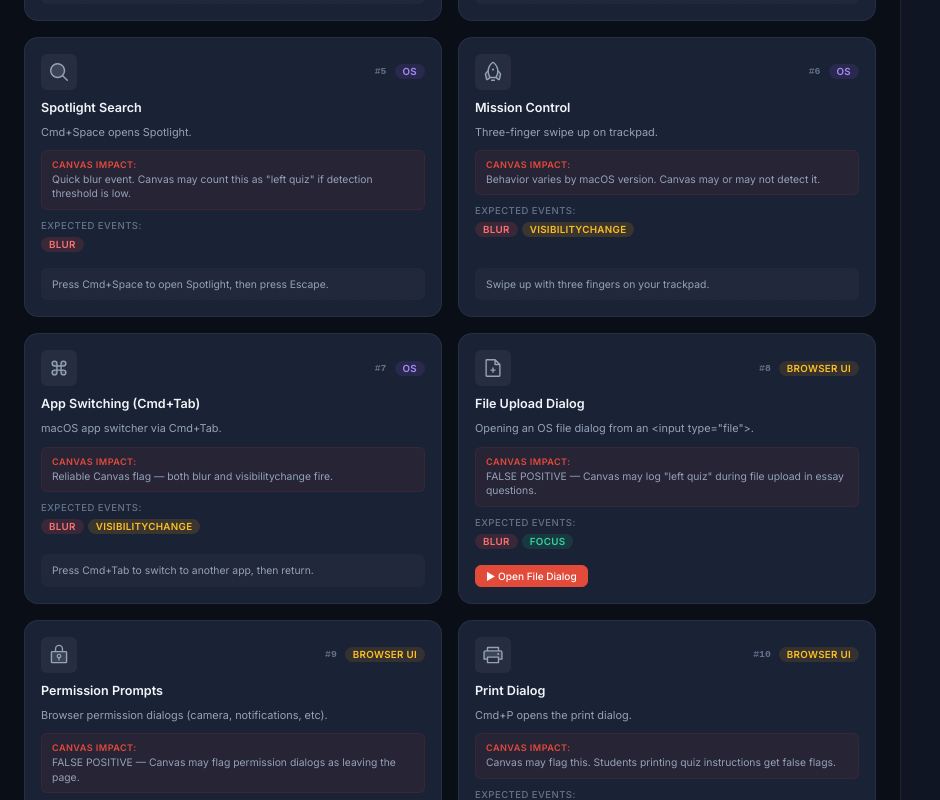
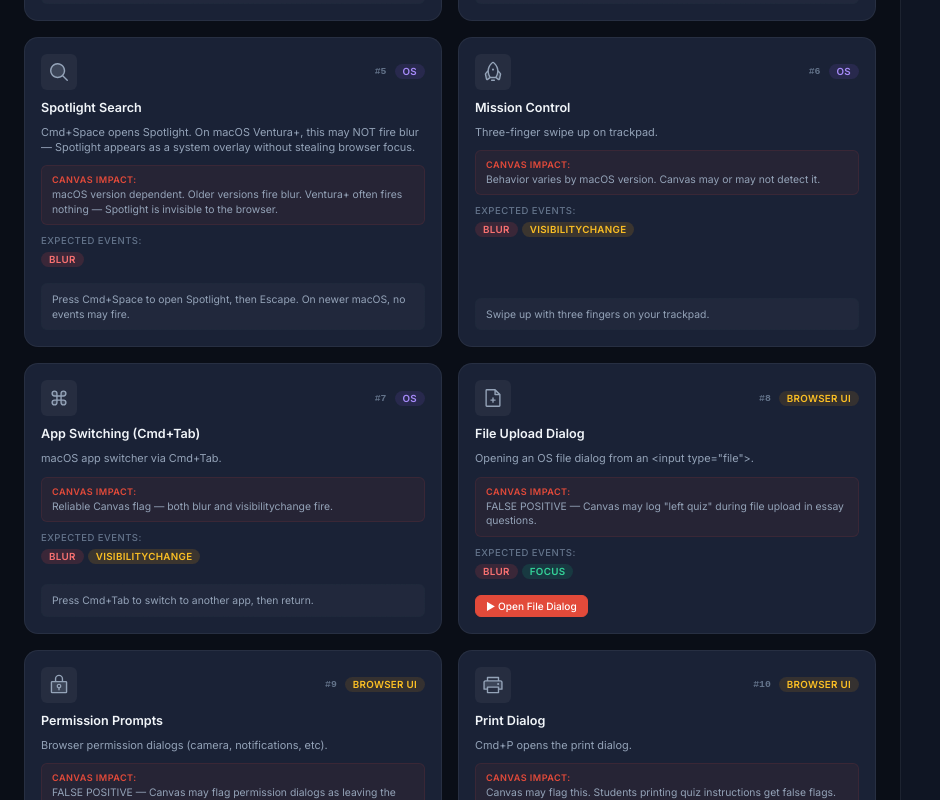
Before and after one commit to Prajeet-Shrestha/lms-event-tester, a React (Vite) app: page / in a window 1280 px wide. Shown: the part 900-1700 px from the top of the page, without its empty margins (0-940 px from the left). Built offline with nearby package versions, Linux system fonts and the light colour scheme.

Commit message:
feat: add ChatGPT Desktop Overlay as edge case #41, update Spotlight description, add footer, fix rAF flush bug

```diff
--- a/src/components/EdgeCasePanel.jsx
+++ b/src/components/EdgeCasePanel.jsx
@@ -7,6 +7,7 @@
   BookmarkSimple,
   Browsers,
   ClipboardText,
+  ChatCircle,
   Code,
   Command,
   CopySimple,
@@ -96,12 +97,12 @@
     id: 5,
     icon: MagnifyingGlass,
     title: 'Spotlight Search',
-    description: 'Cmd+Space opens Spotlight.',
+    description: 'Cmd+Space opens Spotlight. On macOS Ventura+, this may NOT fire blur — Spotlight appears as a system overlay without stealing browser focus.',
     category: 'os',
     expectedEvents: ['blur'],
     triggerType: 'manual',
-    instructions: 'Press Cmd+Space to open Spotlight, then press Escape.',
-    canvasImpact: 'Quick blur event. Canvas may count this as "left quiz" if detection threshold is low.',
+    instructions: 'Press Cmd+Space to open Spotlight, then Escape. On newer macOS, no events may fire.',
+    canvasImpact: 'macOS version dependent. Older versions fire blur. Ventura+ often fires nothing — Spotlight is invisible to the browser.',
   },
   {
     id: 6,
@@ -525,6 +526,17 @@
     instructions: 'Drag text or an image from another window and drop it onto this page.',
     canvasImpact: 'Canvas can detect drag/drop events. Students may drag pre-written answers into essay fields.',
   },
+  {
+    id: 41,
+    icon: ChatCircle,
+    title: 'ChatGPT Desktop Overlay',
+    description: 'ChatGPT desktop app\'s Spotlight-like shortcut (Option+Space) opens a floating AI prompt over any window.',
+    category: 'undetectable',
+    expectedEvents: [],
+    triggerType: 'manual',
+    instructions: 'Press Option+Space to open ChatGPT overlay, type a question, get an answer, and dismiss.',
+    canvasImpact: 'UNDETECTABLE — The overlay is a native macOS window. No blur event on Ventura+. Students can query AI for answers mid-quiz with zero trace.',
+  },
 ];
 
 const CATEGORY_LABELS = {
@@ -548,7 +560,7 @@
       <div className="edge-panel__header">
         <h2 className="edge-panel__title">Canvas LMS Edge Cases</h2>
         <p className="edge-panel__desc">
-          40 things that happen on your computer or browser that Canvas may (or may not) catch during a quiz.
+          41 things that happen on your computer or browser that Canvas may (or may not) catch during a quiz.
           Try them out and watch the event stream.
         </p>
       </div>
```
Also changed, not shown: 1 other file (tests, documents, lock files or other folders).
